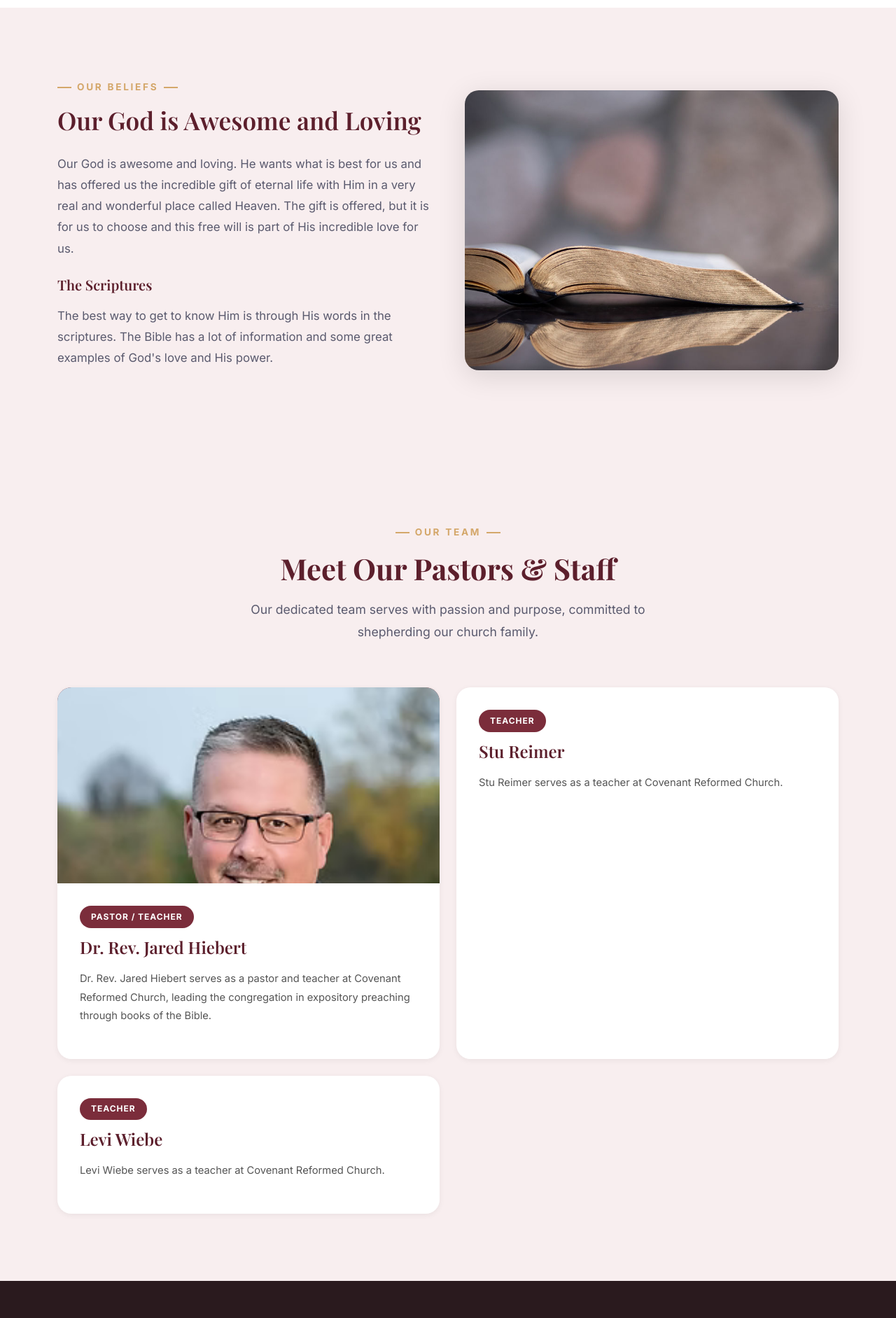
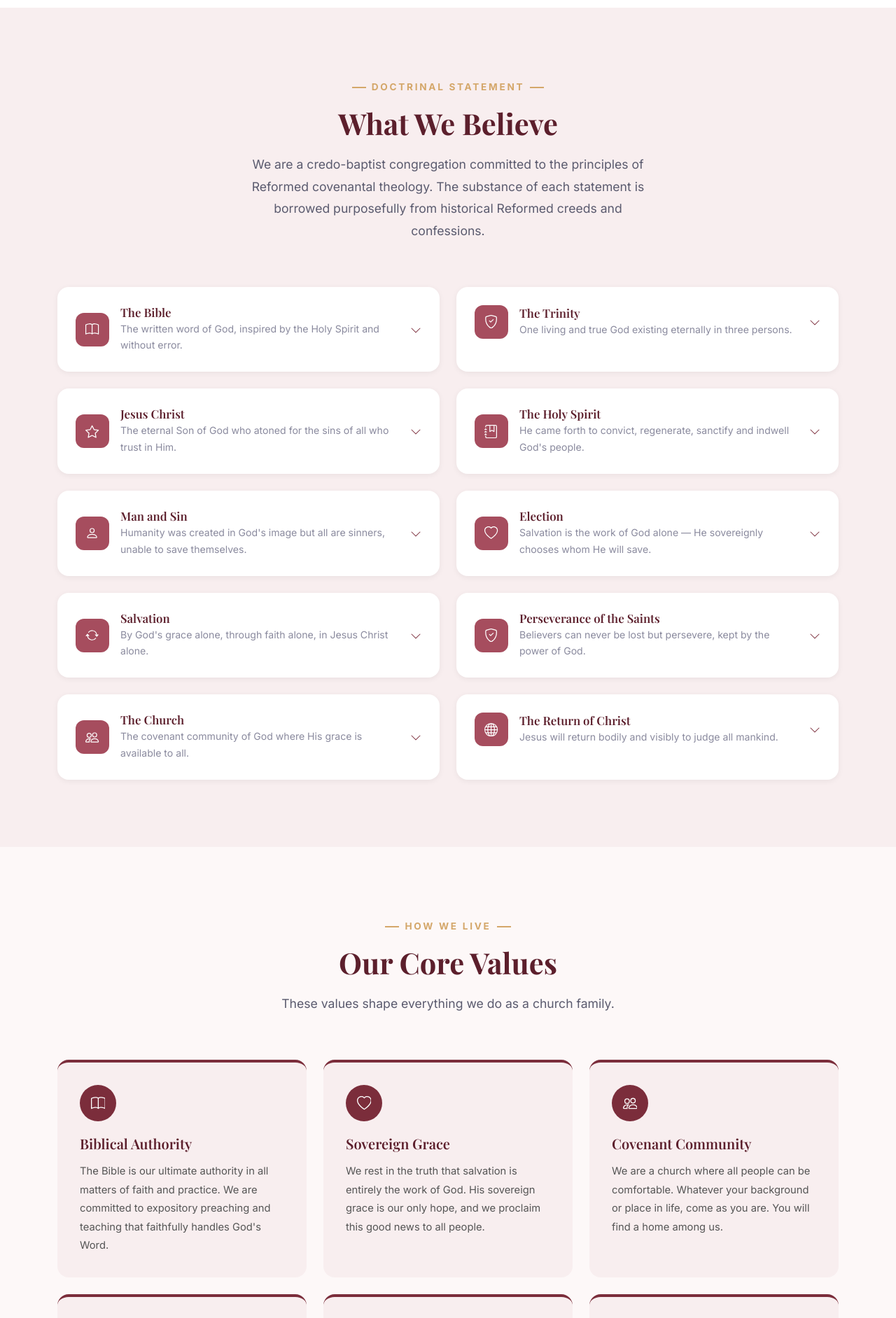
Before and after one commit to uphilltech4/church-covreform, a React (Vite) app: page /about in a window 1280 px wide. Shown: the part 1200-3083 px from the top of the page at 70% size. Built offline with nearby package versions, Linux system fonts and the light colour scheme; no server answers.

Commit message:
Add expanded What We Believe and Core Values sections to About page
- 10 expandable doctrinal belief cards from church's statement of faith
- 6 core values cards: Biblical Authority, Sovereign Grace, Covenant Community, Discipleship, Gospel-Centered Living, Reformed Heritage

```diff
--- a/src/pages/About.jsx
+++ b/src/pages/About.jsx
@@ -1,10 +1,11 @@
 import { useState, useEffect } from 'react'
 import { Container, Row, Col } from 'react-bootstrap'
-import { BsStar, BsBook, BsHeart, BsPeople } from 'react-icons/bs'
+import { BsStar, BsBook, BsHeart, BsPeople, BsShieldCheck, BsJournalBookmark, BsPerson, BsArrowRepeat, BsGlobe, BsChevronDown, BsChevronUp } from 'react-icons/bs'
 import { staffAPI } from '../services/api'
 
 export default function About() {
   const [staff, setStaff] = useState([])
+  const [expandedBelief, setExpandedBelief] = useState(null)
 
   useEffect(() => {
     staffAPI.getAll()
@@ -71,37 +72,193 @@ export default function About() {
         </Container>
       </section>
 
-      {/* Focus */}
+      {/* What We Believe - Doctrinal Statement */}
       <section className="section-padding" style={{ background: 'var(--bg-cream)' }}>
         <Container>
-          <Row className="align-items-center g-5">
-            <Col lg={6} className="order-lg-2">
-              <div className="about-image-wrapper">
-                <img
-                  src="/images/about/bible-worship.jpg"
-                  alt="Bible and Faith"
-                />
+          <div className="section-header">
+            <div className="section-label">Doctrinal Statement</div>
+            <h2 className="section-title">What We Believe</h2>
+            <p className="section-description">
+              We are a credo-baptist congregation committed to the principles of Reformed covenantal theology.
+              The substance of each statement is borrowed purposefully from historical Reformed creeds and confessions.
+            </p>
+          </div>
+          <Row className="g-4">
+            {[
+              {
+                icon: <BsBook />,
+                title: 'The Bible',
+                summary: 'The written word of God, inspired by the Holy Spirit and without error.',
+                detail: 'We believe that the Bible is the written word of God, inspired by the Holy Spirit and without error in the original manuscripts. The Bible is the revelation of God\'s truth and is infallible and authoritative in all matters of faith and practice.'
+              },
+              {
+                icon: <BsShieldCheck />,
+                title: 'The Trinity',
+                summary: 'One living and true God existing eternally in three persons.',
+                detail: 'We believe in the Trinity. There is one living and true God, infinite and unchanging, who exists eternally in three persons: the Father, the Son, and the Holy Spirit. These are equal in every divine perfection, and they execute distinct but harmonious offices in the work of creation, providence, and redemption.'
+              },
+              {
+                icon: <BsStar />,
+                title: 'Jesus Christ',
+                summary: 'The eternal Son of God who atoned for the sins of all who trust in Him.',
+                detail: 'We believe that Jesus Christ is the eternal Son of God, who through his perfect obedience and sacrificial death as the representative and substitute of his people, atoned for the sins of all who would trust in him alone for salvation.'
+              },
+              {
+                icon: <BsJournalBookmark />,
+                title: 'The Holy Spirit',
+                summary: 'He came forth to convict, regenerate, sanctify and indwell God\'s people.',
+                detail: 'We believe in the Holy Spirit who came forth from the Father and the Son to convict the world of sin, righteousness, and judgment and to regenerate, sanctify and indwell God\'s people and enable them to trust Christ and follow him.'
+              },
+              {
+                icon: <BsPerson />,
+                title: 'Man and Sin',
+                summary: 'Humanity was created in God\'s image but all are sinners, unable to save themselves.',
+                detail: 'We believe that humanity was created by God in his own image; that in the sin of Adam all incurred physical, spiritual and eternal death. All people are thus sinners by nature, are guilty in God\'s sight, and are totally unable to save themselves from God\'s displeasure. His free grace alone provides the way of salvation.'
+              },
+              {
+                icon: <BsHeart />,
+                title: 'Election',
+                summary: 'Salvation is the work of God alone — He sovereignly chooses whom He will save.',
+                detail: 'We believe that this salvation is the work of God alone. He sovereignly chooses whom he will save. We believe that his choice is based solely on his grace, not on any merit found in his people, their foreseen faith, or their religious activity.'
+              },
+              {
+                icon: <BsArrowRepeat />,
+                title: 'Salvation',
+                summary: 'By God\'s grace alone, through faith alone, in Jesus Christ alone.',
+                detail: 'We believe that the only way to acceptance with God is by God\'s grace alone, through faith alone, in Jesus Christ alone. All those who repent and forsake sin and trust in Jesus Christ as Savior are united with Christ, become new creatures, are indwelt by the Holy Spirit, are delivered from condemnation, and receive eternal life.'
+              },
+              {
+                icon: <BsShieldCheck />,
+                title: 'Perseverance of the Saints',
+                summary: 'Believers can never be lost but persevere, kept by the power of God.',
+                detail: 'We believe that having come to saving faith in Christ, believers can never be lost, but persevere to the end, being kept by the power of God through the indwelling of the Holy Spirit. This perseverance is both the responsibility of every believer, and the infallible promise of God to all his people.'
+              },
+              {
+                icon: <BsPeople />,
+                title: 'The Church',
+                summary: 'The covenant community of God where His grace is available to all.',
+                detail: 'We believe that the church is the covenant community of God and the sphere within which the grace of God is available to all, through the preaching and teaching of the Bible, the administration of the sacraments of Baptism and the Lord\'s Supper, and the discipleship of fellow believers.'
+              },
+              {
+                icon: <BsGlobe />,
+                title: 'The Return of Christ',
+                summary: 'Jesus will return bodily and visibly to judge all mankind.',
+                detail: 'We believe that Jesus will return at the last day, bodily and visibly, to judge all mankind and to receive his people to himself.'
+              }
+            ].map((belief, i) => (
+              <Col md={6} key={i}>
+                <div
+                  onClick={() => setExpandedBelief(expandedBelief === i ? null : i)}
+                  style={{
+                    background: 'white',
+                    borderRadius: 16,
+                    padding: '1.5rem',
+                    boxShadow: 'var(--shadow-sm)',
+                    cursor: 'pointer',
+                    transition: 'all 0.3s ease',
+                    border: expandedBelief === i ? '2px solid var(--primary)' : '2px solid transparent',
+                    height: '100%'
+                  }}
+                >
+                  <div style={{ display: 'flex', alignItems: 'center', gap: '1rem', marginBottom: expandedBelief === i ? '1rem' : 0 }}>
+                    <div style={{
+                      width: 48, height: 48, borderRadius: 12,
+                      background: 'var(--primary-light)', color: 'white',
+                      display: 'flex', alignItems: 'center', justifyContent: 'center',
+                      fontSize: '1.2rem', flexShrink: 0
+                    }}>
+                      {belief.icon}
+                    </div>
+                    <div style={{ flex: 1 }}>
+                      <h5 style={{ fontFamily: 'var(--font-heading)', color: 'var(--primary-dark)', margin: 0, fontSize: '1.05rem' }}>
+                        {belief.title}
+                      </h5>
+                      <p style={{ margin: 0, fontSize: '0.88rem', color: 'var(--text-light)' }}>{belief.summary}</p>
+                    </div>
+                    <span style={{ color: 'var(--primary)', fontSize: '1rem', flexShrink: 0 }}>
+                      {expandedBelief === i ? <BsChevronUp /> : <BsChevronDown />}
+                    </span>
+                  </div>
+                  {expandedBelief === i && (
+                    <p style={{ margin: 0, lineHeight: 1.8, color: '#555', fontSize: '0.92rem', paddingLeft: '3.5rem' }}>
+                      {belief.detail}
+                    </p>
+                  )}
                 </div>
               </Col>
-            <Col lg={6}>
-              <div className="about-content">
-                <div className="section-label">Our Beliefs</div>
-                <h2>Our God is Awesome and Loving</h2>
-                <p>
-                  Our God is awesome and loving. He wants what is best for us and has offered us
-                  the incredible gift of eternal life with Him in a very real and wonderful place
-                  called Heaven. The gift is offered, but it is for us to choose and this free
-                  will is part of His incredible love for us.
+            ))}
+          </Row>
+        </Container>
+      </section>
+
+      {/* Core Values */}
+      <section className="section-padding">
+        <Container>
+          <div className="section-header">
+            <div className="section-label">How We Live</div>
+            <h2 className="section-title">Our Core Values</h2>
+            <p className="section-description">
+              These values shape everything we do as a church family.
             </p>
-                <h5 style={{ fontFamily: 'var(--font-heading)', color: 'var(--primary-dark)', marginTop: '1.5rem', marginBottom: '1rem' }}>
-                  The Scriptures
+          </div>
+          <Row className="g-4">
+            {[
+              {
+                icon: <BsBook />,
+                title: 'Biblical Authority',
+                text: 'The Bible is our ultimate authority in all matters of faith and practice. We are committed to expository preaching and teaching that faithfully handles God\'s Word.'
+              },
+              {
+                icon: <BsHeart />,
+                title: 'Sovereign Grace',
+                text: 'We rest in the truth that salvation is entirely the work of God. His sovereign grace is our only hope, and we proclaim this good news to all people.'
+              },
+              {
+                icon: <BsPeople />,
+                title: 'Covenant Community',
+                text: 'We are a church where all people can be comfortable. Whatever your background or place in life, come as you are. You will find a home among us.'
+              },
+              {
+                icon: <BsJournalBookmark />,
+                title: 'Discipleship',
+                text: 'Our desire is to see discipleship happen for every person — men, women, and youth — through Bible studies, theological discussion, and life-on-life mentoring.'
+              },
+              {
+                icon: <BsStar />,
+                title: 'Gospel-Centered Living',
+                text: 'We seek to elevate the gospel in all areas as our only hope of salvation, both in our worship gatherings and in our daily lives.'
+              },
+              {
+                icon: <BsGlobe />,
+                title: 'Reformed Heritage',
+                text: 'We stand on the shoulders of the historic Reformed faith, drawing from centuries of faithful theological reflection while applying these truths to life today.'
+              }
+            ].map((value, i) => (
+              <Col md={6} lg={4} key={i}>
+                <div className="fade-in-up" style={{
+                  background: 'var(--bg-cream)',
+                  borderRadius: 16,
+                  padding: '2rem',
+                  height: '100%',
+                  borderTop: '4px solid var(--primary)'
+                }}>
+                  <div style={{
+                    width: 52, height: 52, borderRadius: '50%',
+                    background: 'var(--primary)', color: 'white',
+                    display: 'flex', alignItems: 'center', justifyContent: 'center',
+                    fontSize: '1.3rem', marginBottom: '1.2rem'
+                  }}>
+                    {value.icon}
+                  </div>
+                  <h5 style={{ fontFamily: 'var(--font-heading)', color: 'var(--primary-dark)', marginBottom: '0.8rem' }}>
+                    {value.title}
                   </h5>
-                <p>
-                  The best way to get to know Him is through His words in the scriptures. The
-                  Bible has a lot of information and some great examples of God&apos;s love and His power.
+                  <p style={{ lineHeight: 1.8, color: '#555', fontSize: '0.92rem', margin: 0 }}>
+                    {value.text}
                   </p>
                 </div>
               </Col>
+            ))}
           </Row>
         </Container>
       </section>
```
Lines whose indentation alone changed are shown as unchanged.
